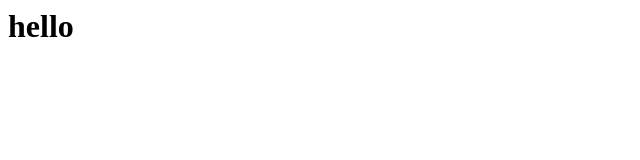
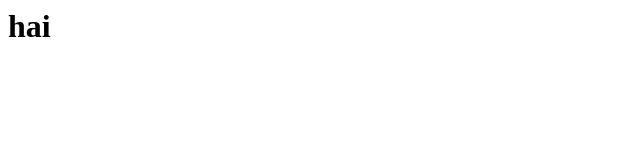
Before and after one commit to AnushaAShet/html-demo, a plain HTML site: page index.html in a window 1280 px wide. Shown: the full height of the page, 0-640 px from the left. Drawn offline with Linux system fonts and the light colour scheme.

Commit message:
index modification

```diff
--- a/index.html
+++ b/index.html
@@ -1,5 +1,6 @@
 <html>
 <body>
-<h1> hello </h1>
+<h1>hai<h1>
+
 </body>
 <html>
```
